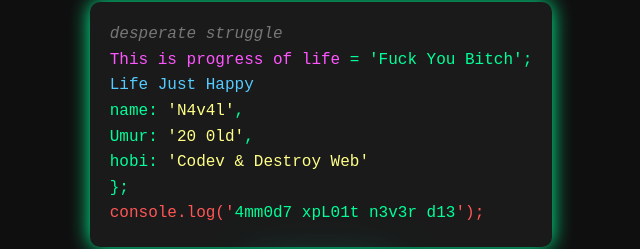
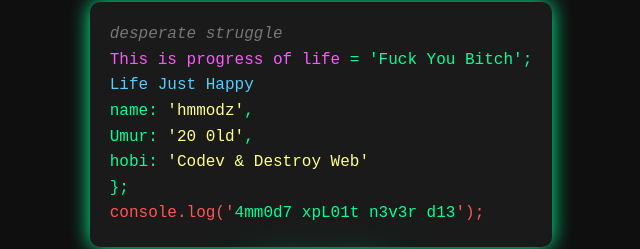
Before and after one commit to HMMODZPROJECT/nerverdie, a plain HTML site: page index.html in a window 1280 px wide. Shown: the part 271-520 px from the top of the page, 319-959 px from the left. Drawn offline with Linux system fonts and the light colour scheme.

Commit message:
Update index.html

```diff
--- a/index.html
+++ b/index.html
@@ -19,7 +19,7 @@
     <div class="code-line comment">desperate struggle</div>
     <div class="code-line"><span class="purple">This is progress of life</span> = <span class="green">'Fuck You Bitch'</span>;</div>
     <div class="code-line"><span class="blue">Life Just Happy</span></div>
-    <div class="code-line">name: <span class="yellow">'N4v4l'</span>,</div>
+    <div class="code-line">name: <span class="yellow">'hmmodz'</span>,</div>
     <div class="code-line">Umur: <span class="yellow">'20 0ld'</span>,</div>
     <div class="code-line">hobi: <span class="yellow">'Codev & Destroy Web'</span></div>
     <div class="code-line">};</div>
```
